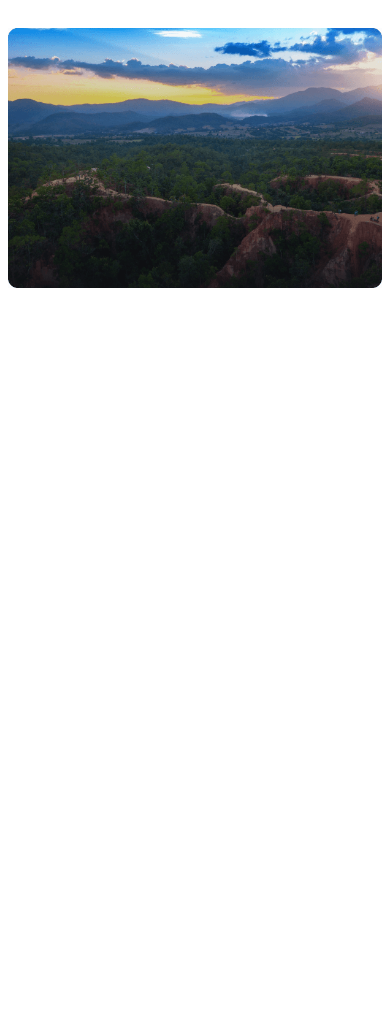
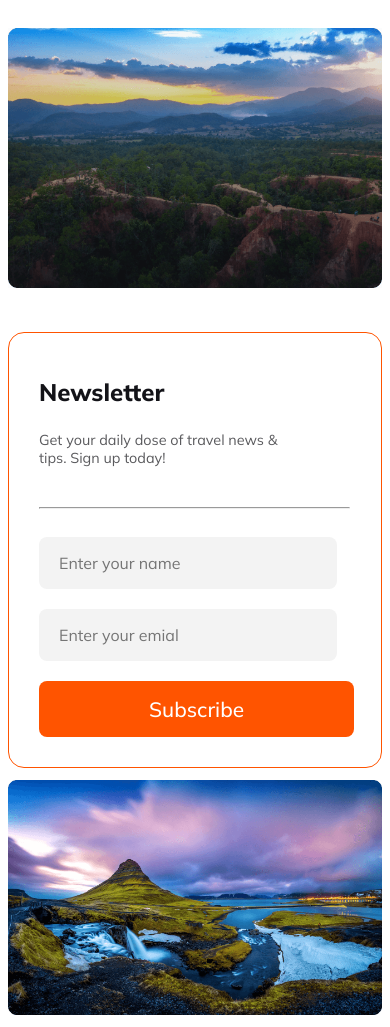
Before and after one commit to imtiazzahamedd/travel, a plain HTML site: page index.html in a window 390 px wide. Shown: the part 6181-7208 px from the top of the page. Before the commit the page ends 6481 px from the top, so only its background shows below. Drawn offline with Linux system fonts and the light colour scheme.

Commit message:
newsletter done

```diff
--- a/index.html
+++ b/index.html
@@ -231,6 +231,26 @@ molestie risus  ornare nulla amet et. Libero commodo sagittis dignissim adipisci
 
             </div>
          </section>
+         <!-- newsletter section -->
+          <section class="newsletter">
+            <div class="newsletter-form">
+                <h3>Newsletter</h3>
+                <p>
+                    Get your daily dose of travel news & tips. Sign up today!
+                </p>
+                <hr>
+                <div class="form-content">
+                    <input type="text" placeholder="Enter your name" class="name">
+                <input type="email" placeholder="Enter your emial" class="email">
+                <button class="btn-primary" id="subscribe">Subscribe</button>
+                </div>
+            </div>
+            <div class="newsletter-img">
+                <img src="Images/Rectangle 8 (1).png" alt="">
+
+
+            </div>
+          </section>
 
     </main>
     <footer>
--- a/styles/travel.css
+++ b/styles/travel.css
@@ -296,16 +296,18 @@ main {
 }
 
 /* deal styles */
-.deal{
+.deal {
     margin-top: 100px;
 }
-.deal #book-now:hover{
+
+.deal #book-now:hover {
     background-color: #11171a;
     transform: scale(1.1);
     transition: all 0.3s ease-in;
     top: -4px;
 }
-.deal #pckg:hover{
+
+.deal #pckg:hover {
     background-color: #003011;
     transform: scale(1.1);
     transition: all 0.2s ease-in;
@@ -327,38 +329,45 @@ main {
     margin-bottom: -390px;
     border: none;
 }
-.first-img .img-content .icons{
+
+.first-img .img-content .icons {
     display: flex;
     gap: 10px;
 }
-.first-img .icons-caption{
+
+.first-img .icons-caption {
     color: rgb(90, 90, 93);
     font-size: 1rem;
     font-weight: 400;
 }
-.deal-img h3{
+
+.deal-img h3 {
     color: rgb(19, 19, 24);
     font-size: 1.8rem;
     font-weight: 800;
     margin-top: -1px;
 }
-.deal-img p{
+
+.deal-img p {
     color: rgb(90, 90, 93);
     font-size: 1rem;
     font-weight: 400;
     margin-top: -10px;
     width: 120%;
 }
-.deal-img .price{
+
+.deal-img .price {
     color: rgb(255, 84, 0);
     font-size: 1.8rem;
     font-weight: 800;
 }
-.deal-img #icn{
+
+.deal-img #icn {
     color: rgb(255, 84, 0);
     margin-right: 7px;
 }
-.second-img .img-content{
+
+.second-img .img-content {
     box-sizing: border-box;
     border: 2px solid rgb(255, 255, 255);
     border-radius: 16px;
@@ -372,18 +381,20 @@ main {
     margin-bottom: -390px;
     border: none;
 }
-.second-img  .img-content .icons{
+
+.second-img .img-content .icons {
     display: flex;
     gap: 10px;
 }
-.second-img .icons-caption{
+
+.second-img .icons-caption {
     color: rgb(90, 90, 93);
     font-size: 1rem;
     font-weight: 400;
 }
 
 
-.third-img .img-content{
+.third-img .img-content {
     box-sizing: border-box;
     border: 2px solid rgb(255, 255, 255);
     border-radius: 16px;
@@ -397,16 +408,19 @@ main {
     margin-bottom: -390px;
     border: none;
 }
-.third-img .img-content .icons{
+
+.third-img .img-content .icons {
     display: flex;
     gap: 10px;
 }
-.third-img .icons-caption{
+
+.third-img .icons-caption {
     color: rgb(90, 90, 93);
     font-size: 1rem;
     font-weight: 400;
 }
-#pckg{
+
+#pckg {
     margin-top: 50px;
     position: relative;
     left: 450px;
@@ -415,33 +429,101 @@ main {
 
 
 /* lost styles */
-.lost{
+.lost {
     display: flex;
     margin-top: 100px;
     gap: 30px;
 }
-.lost h3{
+
+.lost h3 {
     color: rgb(19, 19, 24);
     font-size: 3rem;
     font-weight: 800;
     margin-bottom: 24px;
     margin-top: -3px;
 }
-.lost p{
+
+.lost p {
     color: rgb(90, 90, 93);
     font-size: 1rem;
     font-weight: 400;
     margin-bottom: 40px;
 }
-.lost .lost-li{
+
+.lost .lost-li {
     color: rgb(19, 19, 24);
     font-size: 1rem;
     font-weight: 700;
     margin-top: 30px;
 }
-.lost #see-more{
+
+.lost #see-more {
     margin-top: 30px;
 }
+
+.lost #see-more:hover {
+    background-color: #003011;
+    transform: scale(1.1);
+    transition: all 0.2s ease-in;
+    top: -4px;
+}
+
+/* newsletter styles */
+.newsletter {
+    display: flex;
+    margin-top: 100px;
+    gap: 37px;
+
+}
+
+.newsletter h3 {
+    color: rgb(19, 19, 24);
+    font-size: 1.4rem;
+    font-weight: 800;
+    width: 80%;
+}
+
+.newsletter p {
+    color: rgb(90, 90, 93);
+    font-size: 1rem;
+    font-weight: 400;
+    margin-bottom: 40px;
+    width: 80%;
+}
+
+.newsletter-form {
+    box-sizing: border-box;
+    border: 1px solid rgb(255, 84, 0);
+    border-radius: 16px;
+    padding: 20px 31px 20px 30px;
+}
+
+
+
+.newsletter .name,
+.email {
+    padding: 16px 190px 16px 20px;
+    border-radius: 8px;
+    background: rgba(19, 19, 24, 0.05);
+    color: rgba(19, 19, 24, 0.3);
+    font-size: 1rem;
+    font-weight: 400;
+    margin-top: 20px;
+    border: none;
+}
+
+.newsletter #subscribe {
+    padding: 14px 149px;
+    margin-top: 20px;
+}
+
+.newsletter #subscribe:hover {
+    background-color: #003011;
+    transform: scale(1.1);
+    transition: all 0.2s ease-in;
+    top: -4px;
+}
+
 /* responsiveness for mobile device */
 @media screen and (max-width:576px) {
 
@@ -507,27 +589,33 @@ main {
         padding: 16px 60px;
     }
 
-    .tour, .lost {
+    .tour,
+    .lost {
         flex-direction: column;
         width: 100%;
         margin-top: 20px;
     }
 
-    .tour img, .lost img {
+    .tour img,
+    .lost img {
         width: 100%;
         padding: 0px auto;
     }
 
-    #read-more, #see-more {
+    #read-more,
+    #see-more {
         margin-top: 12px;
         margin-bottom: 2px;
     }
 
-    .description, .lost p, .lost-li {
+    .description,
+    .lost p,
+    .lost-li {
         margin-top: 12px;
     }
 
-    .tour h3, .lost h3  {
+    .tour h3,
+    .lost h3 {
         font-size: 2rem;
         margin-bottom: 5px;
     }
@@ -597,7 +685,7 @@ main {
         height: 54px;
     }
 
-    .deal img{
+    .deal img {
         width: 100%;
         height: 400px;
         object-fit: cover;
@@ -606,46 +694,56 @@ main {
         margin-bottom: 140px;
 
     }
-    .first-img .img-content{
+
+    .first-img .img-content {
         width: 80%;
         position: relative;
         left: 10px;
         padding: 10px;
     }
-    .second-img .img-content{
+
+    .second-img .img-content {
         width: 80%;
         position: relative;
         left: 10px;
         padding: 10px;
     }
-    .third-img .img-content{
+
+    .third-img .img-content {
         width: 80%;
         position: relative;
         left: 10px;
         padding: 10px;
     }
-    .deal-img h3{
+
+    .deal-img h3 {
         font-size: 1.5rem;
     }
-    .deal-img p{
+
+    .deal-img p {
         font-size: 0.8rem;
         width: 103.5%;
     }
-    .deal-img .price{
+
+    .deal-img .price {
         font-size: 1.2rem;
     }
-    .deal-img #book-now{
+
+    .deal-img #book-now {
         font-size: 1rem;
     }
-    .deal-img #icn{
+
+    .deal-img #icn {
         margin-right: 4px;
         font-size: 1rem;
     }
-    .deal-img .icons-caption{
+
+    .deal-img .icons-caption {
         font-size: 0.9rem;
 
     }
-    #pckg{
+
+    #pckg {
         margin-top: 9px;
         position: relative;
         left: 90px;
@@ -653,12 +751,53 @@ main {
         font-weight: 600;
 
     }
-    .lost p{
+
+    .lost p {
         font-size: 1rem;
 
     }
-    .lost .lost-li{
+
+    .lost .lost-li {
         font-size: 1rem;
+    }
+
+
+    .newsletter {
+        flex-direction: column;
+        margin-top: 40px;
+    }
+
+    .newsletter img {
+        margin-top: -25px;
+        width: 100%;
+    }
+
+    .newsletter #subscribe {
+        padding: 15px 110px;
+        font-size: 1.3rem;
+        font-weight: 500;
+        margin-bottom: 10px;
+
+    }
+
+    .newsletter-form {
+
+        width: 100%;
+    }
+
+    .newsletter .name,
+    .email {
+        padding: 16px 95px 16px 20px;
+    }
+
+    .newsletter h3 {
+        font-size: 1.5rem;
+
+    }
+
+    .newsletter p {
+        font-size: 0.9rem;
+
     }
 
 
```
